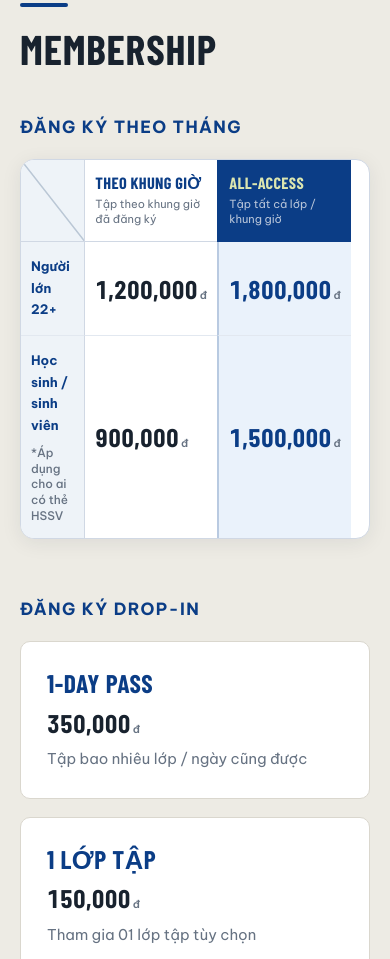
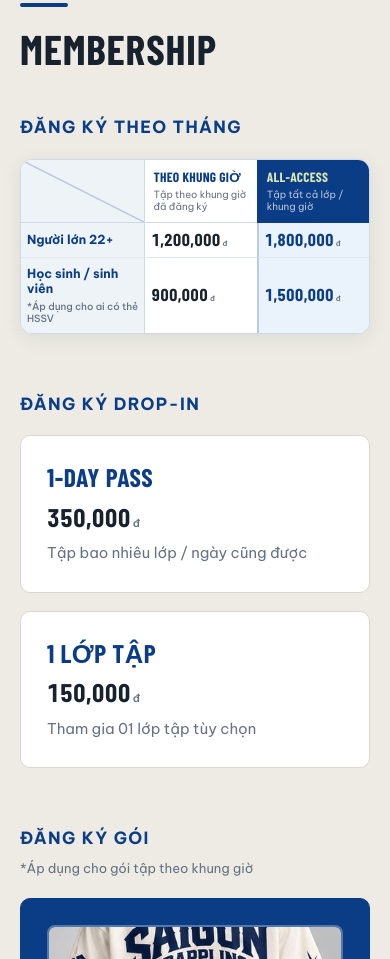
Before and after one commit to NgThHung160905/Saigon_Grappling_Society, a website built with Vite: page index.html in a window 390 px wide. Shown: the part 5830-6789 px from the top of the page. Built offline with nearby package versions, Linux system fonts and the light colour scheme; files whose address does not match are found by name; a web font is replaced by a local one.

Commit message:
Optimize monthly pricing matrix on mobile: fix vertical stretching and compact cell layout

```diff
--- a/cinematic.css
+++ b/cinematic.css
@@ -648,7 +648,27 @@ section{position:relative;padding-block:clamp(84px,11vw,150px)}
 /* Cột 3: All-Access (Xanh pastel thương hiệu SGS) */
 .matrix .hot-col{background:#EAF2FB}
 .matrix .hot-col .price{color:var(--blue)}
-@media(max-width:560px){.matrix{grid-template-columns:.78fr 1fr 1fr}.matrix > div{padding:14px 10px}.matrix .who{font-size:.82rem}.matrix .mh b{font-size:1.02rem}.matrix .mh span{font-size:.7rem}}
+/* Responsive Matrix: gọn gàng, không bị kéo dãn dọc trên điện thoại */
+@media(max-width:640px){
+  .matrix{grid-template-columns:minmax(112px,1.15fr) 1fr 1fr;border-radius:12px}
+  .matrix > div{padding:10px 8px;gap:2px}
+  .matrix .mh{padding:10px 8px}
+  .matrix .mh b{font-size:.92rem;line-height:1.15}
+  .matrix .mh span{font-size:.66rem;line-height:1.2;margin-top:2px}
+  .matrix .who{font-size:.82rem;line-height:1.25}
+  .matrix .who small{font-size:.66rem;line-height:1.2;margin-top:2px}
+  .matrix .price{font-size:clamp(1.1rem,4.2vw,1.48rem);line-height:1}
+  .matrix .price small{font-size:.42em}
+}
+@media(max-width:400px){
+  .matrix{grid-template-columns:minmax(98px,1.1fr) 1fr 1fr}
+  .matrix > div{padding:8px 6px}
+  .matrix .mh b{font-size:.84rem}
+  .matrix .mh span{font-size:.62rem;line-height:1.15}
+  .matrix .who{font-size:.78rem}
+  .matrix .who small{font-size:.62rem}
+  .matrix .price{font-size:1.08rem}
+}
 .price{font-family:var(--display);font-weight:800;letter-spacing:.01em;font-size:clamp(1.6rem,3.8vw,2.7rem);line-height:1;color:var(--ink);font-variant-numeric:tabular-nums;white-space:nowrap}
 .price small{font-family:var(--body);font-weight:600;font-size:.42em;margin-left:2px;color:var(--muted)}
 .cards2{display:grid;gap:18px;grid-template-columns:repeat(auto-fit,minmax(280px,1fr))}
```
